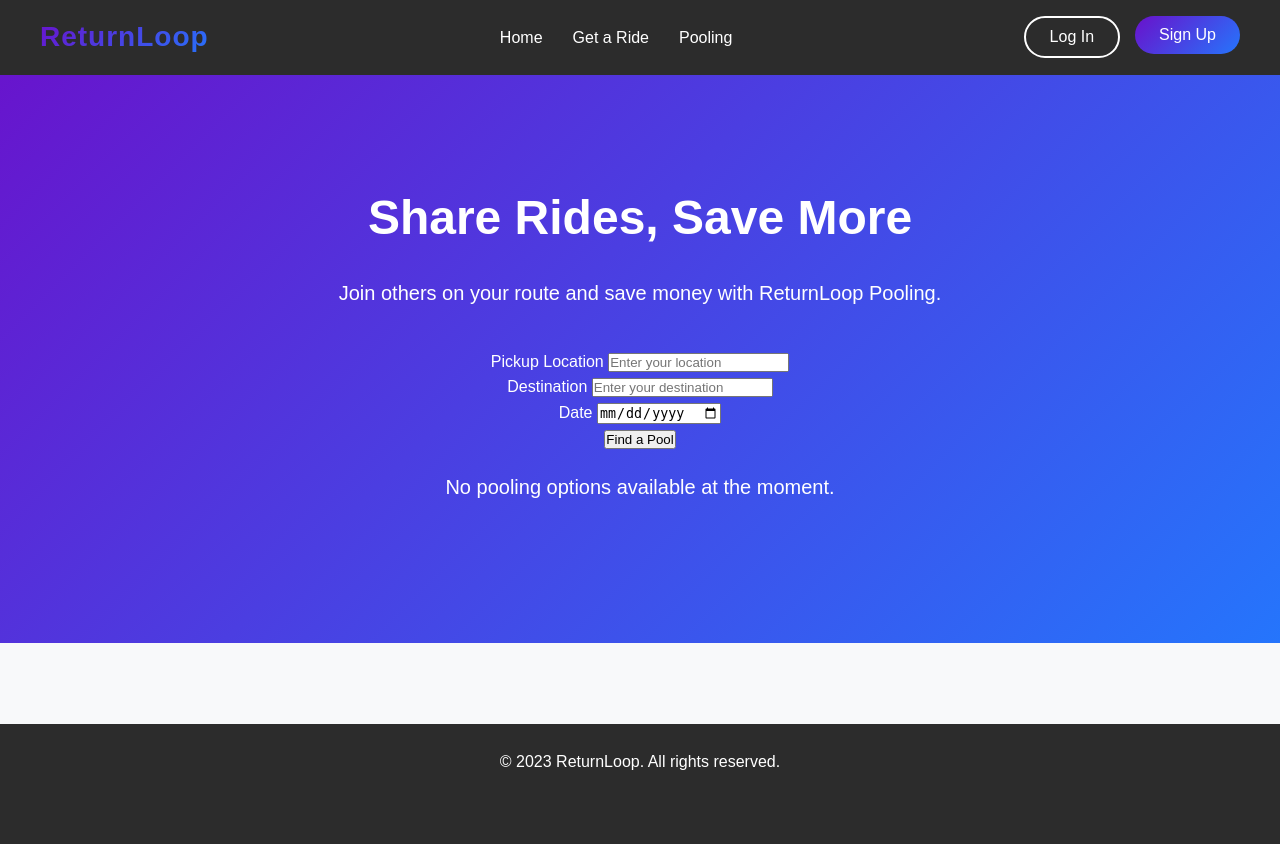
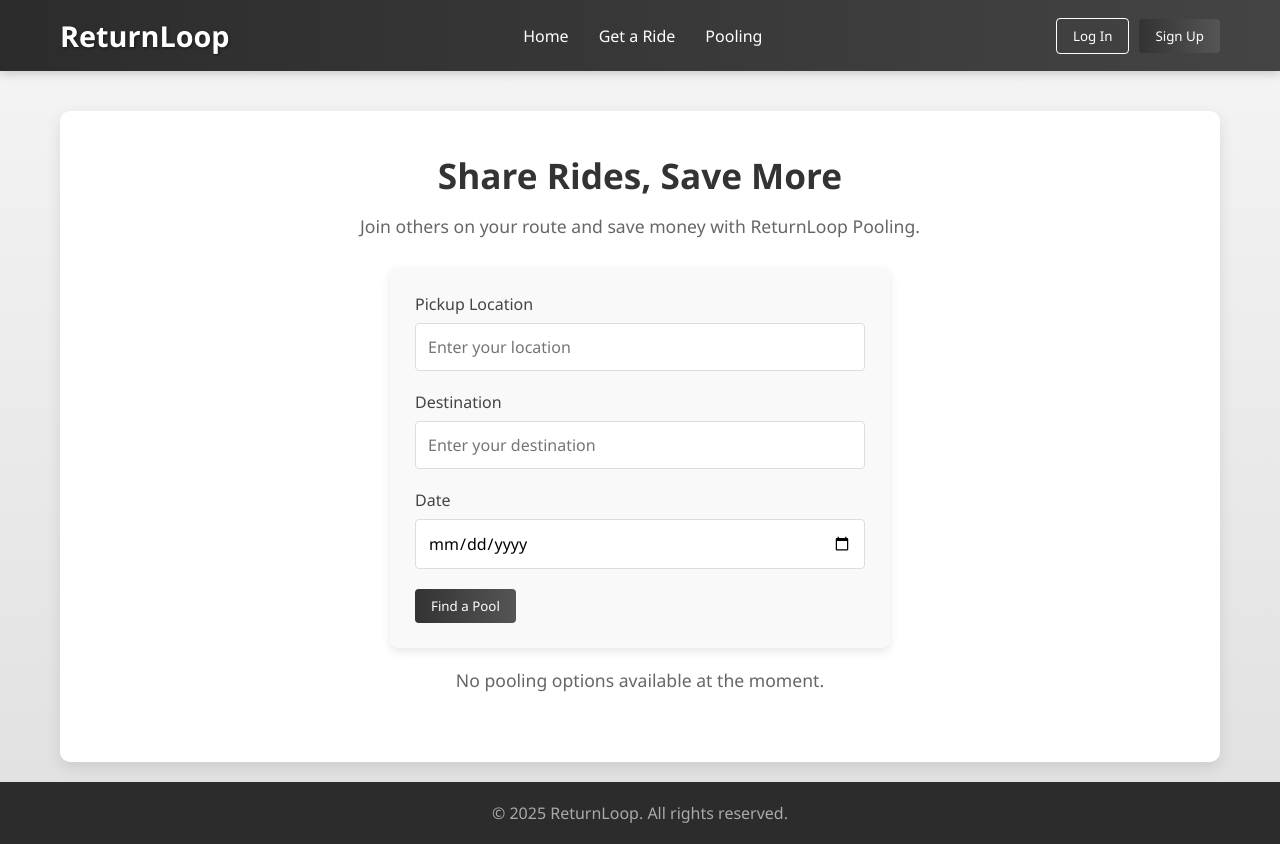
Before and after one commit to Metopher/return, a Flask app: page /pooling in a window 1280 px wide. Before the commit the page ends 770 px from the top, so only its background shows below. Run offline with Flask 3, Linux system fonts and the light colour scheme; data that the repository does not hold is empty.

Commit message:
finished except styling

```diff
--- a/app.py
+++ b/app.py
@@ -87,10 +87,15 @@ def get_ride():
 def pooling():
     user_name = session.get('name', None)
 
-    # Fetch all pooling options from the database
+    # Fetch all pooling options from the database with username instead of email
     conn = get_db_connection()
     cursor = conn.cursor(dictionary=True)
-    cursor.execute("SELECT * FROM pooling ORDER BY pickup, destination, date")
+    cursor.execute("""
+        SELECT p.*, u.name as username
+        FROM pooling p
+        LEFT JOIN users u ON p.email = u.email
+        ORDER BY p.pickup, p.destination, p.date
+    """)
     pooling_options = cursor.fetchall()
     conn.close()
 
@@ -121,6 +126,8 @@ def signup():
     if request.method == 'POST':
         name = request.form.get('name')
         email = request.form.get('email')
+        phone = request.form.get('phone')
+        gender = request.form.get('gender')
         password = request.form.get('password')
 
         conn = get_db_connection()
@@ -134,7 +141,10 @@ def signup():
             conn.close()
             return redirect(url_for('login'))
 
-        cursor.execute("INSERT INTO users (name, email, password) VALUES (%s, %s, %s)", (name, email, password))
+        cursor.execute(
+            "INSERT INTO users (name, email, phone, gender, password) VALUES (%s, %s, %s, %s, %s)",
+            (name, email, phone, gender, password)
+        )
         conn.commit()
         conn.close()
 
--- a/static/styles.css
+++ b/static/styles.css
@@ -1,145 +1,272 @@
-/* styles.css */
-:root {
-    --primary: #6a11cb;
-    --primary-gradient: linear-gradient(135deg, #6a11cb 0%, #2575fc 100%);
-    --secondary: #2c2c2c;
-    --text-light: #ffffff;
-    --text-dark: #333333;
-    --accent: #ff4d6d;
-    --light-bg: #f8f9fa;
-    --card-shadow: 0 10px 20px rgba(0,0,0,0.1);
-}
-
+/* General Reset */
 * {
     margin: 0;
     padding: 0;
     box-sizing: border-box;
+    font-family: 'Segoe UI', Tahoma, Geneva, Verdana, sans-serif;
 }
 
 body {
-    font-family: 'Poppins', sans-serif;
-    background-color: var(--light-bg);
-    color: var(--text-dark);
-    line-height: 1.6;
+    background: linear-gradient(to bottom, #f5f5f5, #e0e0e0);
+    min-height: 100vh;
+    display: flex;
+    flex-direction: column;
 }
 
+/* Header and Navigation */
 header {
-    background-color: var(--secondary);
-    color: var(--text-light);
-    padding: 15px 40px;
-    position: fixed;
-    width: 100%;
-    z-index: 1000;
+    background: linear-gradient(to right, #2c2c2c, #444444);
+    color: white;
+    padding: 1rem 0;
+    box-shadow: 0 2px 10px rgba(0, 0, 0, 0.2);
 }
 
 nav {
     display: flex;
     justify-content: space-between;
     align-items: center;
+    max-width: 1200px;
+    margin: 0 auto;
+    padding: 0 20px;
 }
 
 .logo {
-    font-size: 28px;
-    font-weight: 700;
-    background: var(--primary-gradient);
-    -webkit-background-clip: text;
-    background-clip: text;
-    -webkit-text-fill-color: transparent;
-    letter-spacing: 1px;
+    font-size: 1.8rem;
+    font-weight: bold;
+    color: white;
+    text-shadow: 1px 1px 3px rgba(0, 0, 0, 0.5);
 }
 
 .nav-links {
-    list-style: none;
     display: flex;
-    gap: 30px;
+    list-style-type: none;
+}
+
+.nav-links li {
+    margin: 0 15px;
 }
 
 .nav-links a {
-    color: var(--text-light);
+    color: white;
     text-decoration: none;
-    font-size: 16px;
     font-weight: 500;
+    transition: color 0.3s ease;
+}
+
+.nav-links a:hover {
+    color: #c0c0c0;
 }
 
 .auth-buttons {
     display: flex;
-    gap: 15px;
+    align-items: center;
+    gap: 10px;
 }
 
-.auth-buttons .login,
-.auth-buttons .signup {
-    padding: 10px 24px;
+.auth-buttons span {
+    margin-right: 10px;
+    color: #e0e0e0;
+}
+
+/* Button Styles */
+button {
+    padding: 8px 16px;
     border: none;
-    border-radius: 50px;
+    border-radius: 4px;
     cursor: pointer;
-    font-size: 16px;
+    font-weight: 500;
+    transition: all 0.3s ease;
+}
+
+.login {
+    background-color: transparent;
+    border: 1px solid white;
+    color: white;
+}
+
+.login:hover {
+    background-color: rgba(255, 255, 255, 0.1);
+}
+
+.signup, button[type="submit"] {
+    background: linear-gradient(to right, #333333, #555555);
+    color: white;
+}
+
+.signup:hover, button[type="submit"]:hover {
+    background: linear-gradient(to right, #444444, #666666);
+    transform: translateY(-2px);
+}
+
+.logout {
+    background-color: #777;
+    color: white;
+}
+
+.logout:hover {
+    background-color: #888;
+}
+
+/* Main Content */
+main {
+    flex: 1;
+    padding: 20px;
+    max-width: 1200px;
+    margin: 0 auto;
+    width: 100%;
+}
+
+.hero {
+    background: white;
+    padding: 40px;
+    border-radius: 10px;
+    box-shadow: 0 5px 15px rgba(0, 0, 0, 0.1);
+    text-align: center;
+    margin-top: 20px;
+}
+
+.hero h1 {
+    color: #333;
+    margin-bottom: 15px;
+    font-size: 2.2rem;
+}
+
+.hero p {
+    color: #666;
+    margin-bottom: 30px;
+    font-size: 1.1rem;
+}
+
+/* Form Styles */
+.auth-form {
+    max-width: 500px;
+    margin: 0 auto;
+    background: #f9f9f9;
+    padding: 25px;
+    border-radius: 8px;
+    box-shadow: 0 3px 10px rgba(0, 0, 0, 0.1);
+    text-align: left;
+}
+
+.form-group {
+    margin-bottom: 20px;
+}
+
+label {
+    display: block;
+    margin-bottom: 8px;
+    color: #444;
     font-weight: 500;
 }
 
-.auth-buttons .login {
-    background-color: transparent;
-    color: var(--text-light);
-    border: 2px solid var(--text-light);
+input {
+    width: 100%;
+    padding: 12px;
+    border: 1px solid #ddd;
+    border-radius: 4px;
+    font-size: 1rem;
+    transition: border 0.3s ease;
 }
 
-.auth-buttons .signup {
-    background: var(--primary-gradient);
-    color: var(--text-light);
+input:focus {
+    border-color: #666;
+    outline: none;
 }
 
-.hero {
-    text-align: center;
-    padding: 180px 20px 100px;
-    background: var(--primary-gradient);
-    color: var(--text-light);
-}
-
-.hero h1 {
-    font-size: 48px;
-    font-weight: 700;
-    margin-bottom: 20px;
-}
-
-.hero p {
-    font-size: 20px;
-    max-width: 700px;
-    margin: 0 auto 40px;
-}
-
+/* Button Container for Home Page */
 .button-container {
     display: flex;
+    justify-content: center;
     gap: 20px;
-    justify-content: center;
     margin-top: 20px;
 }
 
 .large-button {
-    padding: 18px 40px;
-    border: none;
-    border-radius: 50px;
+    display: inline-block;
+    padding: 15px 30px;
+    background: linear-gradient(135deg, #333333, #555555);
+    color: white;
     text-decoration: none;
-    cursor: pointer;
-    font-size: 18px;
+    border-radius: 8px;
     font-weight: 600;
+    transition: all 0.3s ease;
+    box-shadow: 0 4px 6px rgba(0, 0, 0, 0.1);
 }
 
-.large-button:first-child {
-    background-color: var(--secondary);
-    color: var(--text-light);
+.large-button:hover {
+    transform: translateY(-3px);
+    box-shadow: 0 6px 10px rgba(0, 0, 0, 0.15);
+    background: linear-gradient(135deg, #444444, #666666);
 }
 
-.large-button:last-child {
-    background-color: transparent;
-    color: var(--text-light);
-    border: 2px solid var(--text-light);
+/* Pooling Specific Styles */
+.pooling-container {
+    display: flex;
+    flex-direction: column;
+    gap: 20px;
+    margin-top: 20px;
 }
 
+.pooling-card {
+    border: 1px solid #ddd;
+    border-radius: 10px;
+    padding: 20px;
+    background: linear-gradient(to bottom, #ffffff, #f5f5f5);
+    box-shadow: 0 3px 8px rgba(0, 0, 0, 0.05);
+    transition: transform 0.3s ease;
+}
+
+.pooling-card:hover {
+    transform: translateY(-3px);
+    box-shadow: 0 5px 15px rgba(0, 0, 0, 0.1);
+}
+
+.pooling-card h3 {
+    margin: 0 0 10px;
+    color: #333;
+    font-size: 1.2rem;
+}
+
+.pooling-card p {
+    margin: 5px 0;
+    color: #555;
+}
+
+/* Footer */
 footer {
+    background: #2c2c2c;
+    color: #aaa;
     text-align: center;
-    padding: 25px;
-    background-color: var(--secondary);
-    color: var(--text-light);
-    position: fixed;
-    bottom: 0;
-    width: 100%;
+    padding: 20px;
+    margin-top: auto;
 }
+
+/* Responsive Adjustments */
+@media (max-width: 768px) {
+    nav {
+        flex-direction: column;
+        gap: 15px;
+    }
+
+    .nav-links {
+        margin: 10px 0;
+    }
+
+    .auth-buttons {
+        width: 100%;
+        justify-content: center;
+    }
+
+    .hero {
+        padding: 30px 20px;
+    }
+
+    .button-container {
+        flex-direction: column;
+    }
+
+    .large-button {
+        width: 100%;
+        margin-bottom: 10px;
+    }
+}
--- a/templates/get_ride.html
+++ b/templates/get_ride.html
@@ -46,7 +46,7 @@
     </main>
 
     <footer>
-        <p>&copy; 2023 ReturnLoop. All rights reserved.</p>
+        <p>&copy; 2025 ReturnLoop. All rights reserved.</p>
     </footer>
 </body>
 </html>
--- a/templates/home.html
+++ b/templates/home.html
@@ -39,7 +39,7 @@
     </main>
 
     <footer>
-        <p>&copy; 2023 ReturnLoop. All rights reserved.</p>
+        <p>&copy; 2025 ReturnLoop. All rights reserved.</p>
     </footer>
 </body>
 </html>
--- a/templates/pooling.html
+++ b/templates/pooling.html
@@ -78,7 +78,7 @@
                         <div class="pooling-card">
                             <h3>From {{ option.pickup }} to {{ option.destination }}</h3>
                             <p><strong>Date:</strong> {{ option.date }}</p>
-                            <p><strong>Email:</strong> {{ option.email }}</p>
+                            <p><strong>User:</strong> {{ option.username }}</p>
                         </div>
                     {% endfor %}
                 {% else %}
@@ -89,7 +89,7 @@
     </main>
 
     <footer>
-        <p>&copy; 2023 ReturnLoop. All rights reserved.</p>
+        <p>&copy; 2025 ReturnLoop. All rights reserved.</p>
     </footer>
 </body>
 </html>
```
Also changed, not shown: templates/login.html (+3 -8 lines), templates/signup.html (+15 -1 lines).
